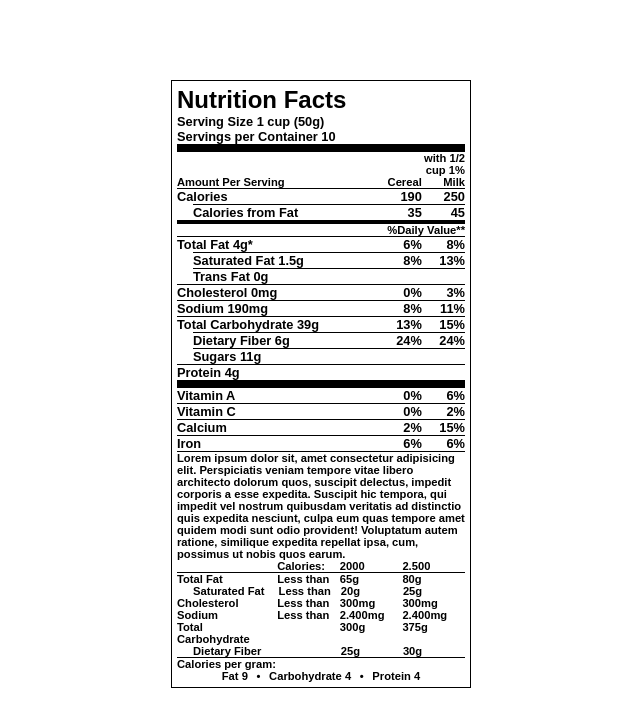
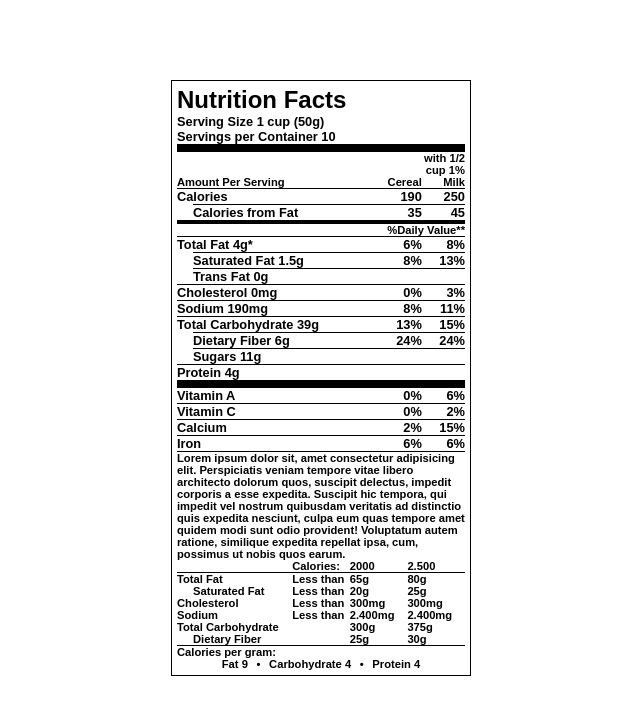
Before and after one commit to ManuelWid/nutrition_table, a plain HTML site: page index.html in a window 1280 px wide. Shown: the whole page, without its empty margins (319-959 px from the left). Drawn offline with Linux system fonts and the light colour scheme.

Commit message:
fix smallcol2 width %

```diff
--- a/style.css
+++ b/style.css
@@ -8,7 +8,6 @@
 p {
     font-size: .8rem;
     font-weight: bold;
-    /* outline: 1px solid green; */
 }
 
 /* the wrapper holds everything, nothing is outside of that div */
@@ -60,7 +59,7 @@ p {
 }
 
 .smallcol2 {
-    width: 25%;
+    width: 20%;
 }
 
 .align-end {
```
